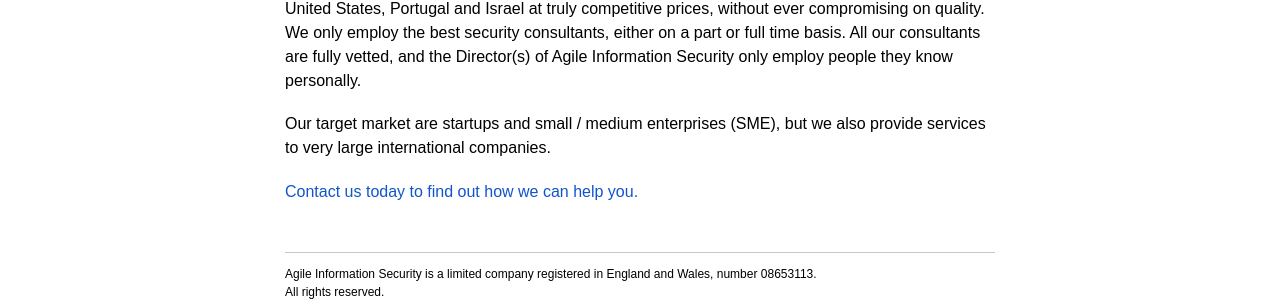
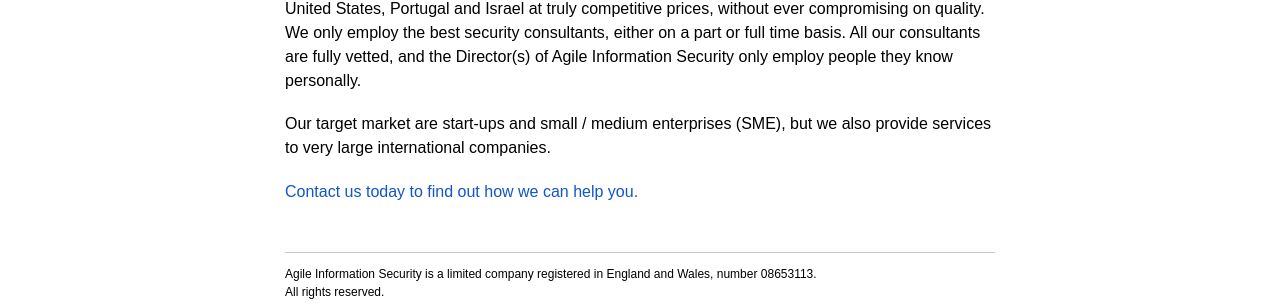
Before and after one commit to pedrib/pedrib.github.io, a Jekyll site: the page built from about.markdown, in a window 1280 px wide. Shown: the part 705-1012 px from the top of the page. Built offline with Jekyll 4.4.1, drawn with Linux system fonts in a browser that asks for light colours; Markdown is read by kramdown in place of the engine named in the settings.

Commit message:
Update about.markdown

```diff
--- a/about.markdown
+++ b/about.markdown
@@ -9,4 +9,4 @@
 
 Although the company is based in the United Kingdom, we have provided services to clients in the United States, Portugal and Israel at truly competitive prices, without ever compromising on quality. We only employ the best security consultants, either on a part or full time basis. All our consultants are fully vetted, and the Director(s) of Agile Information Security only employ people they know personally.
 
-Our target market are startups and small / medium enterprises (SME), but we also provide services to very large international companies.
+Our target market are start-ups and small / medium enterprises (SME), but we also provide services to very large international companies.
```
